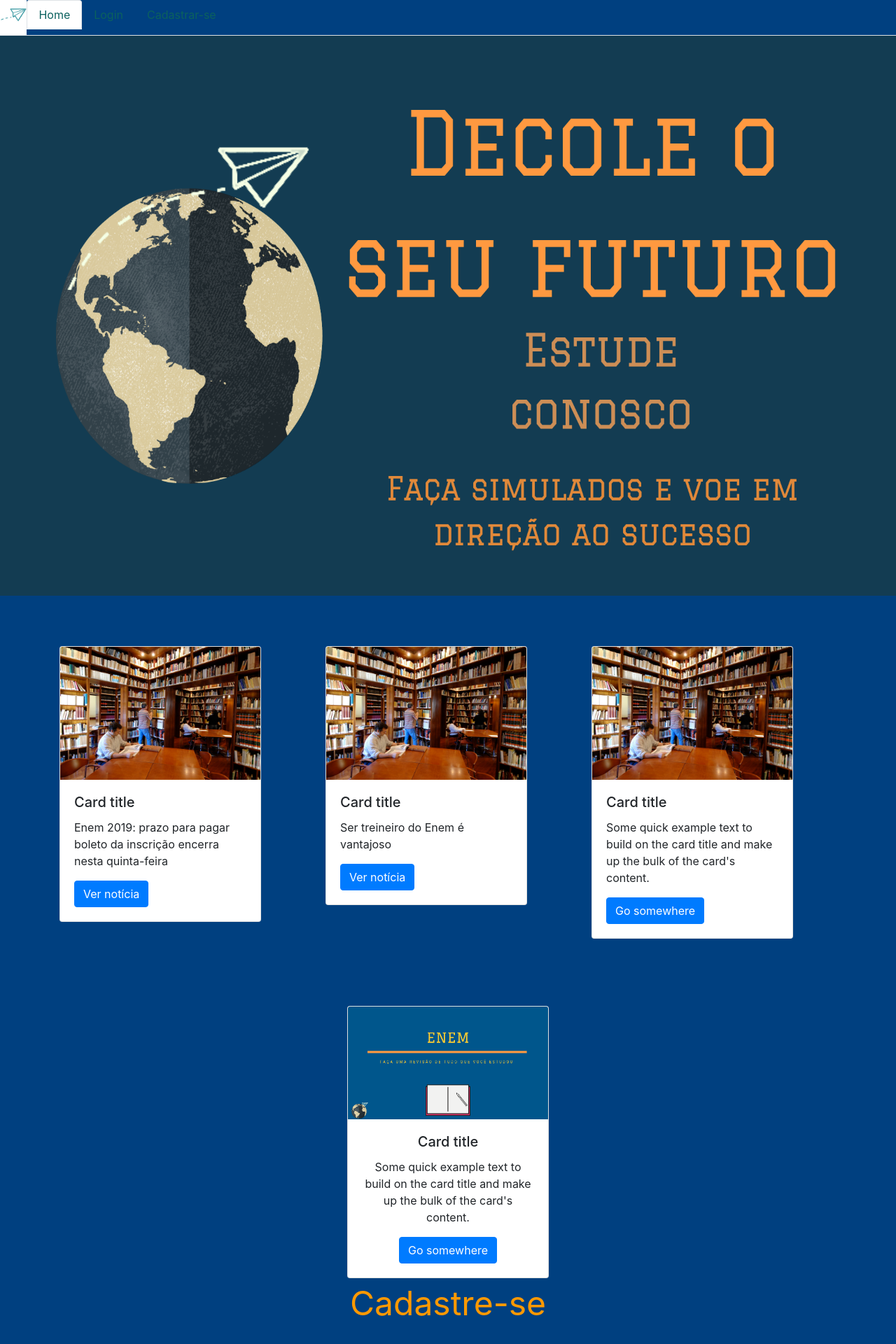
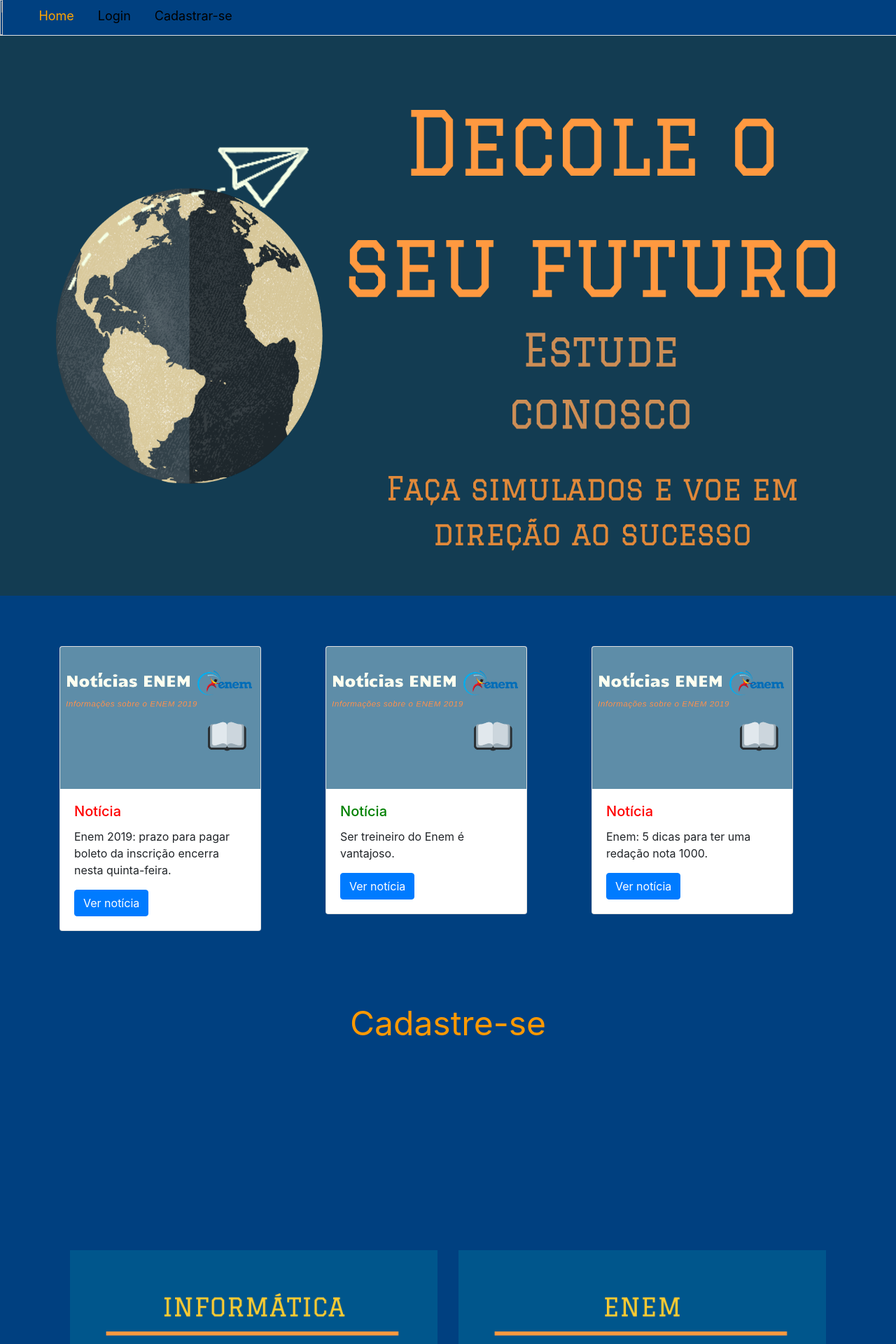
Before and after one commit to Rulian-Farias/tcc3, a PHP site: page / in a window 1280 px wide. Shown: the top 1920 px of the page at 70% size. Run offline with PHP 8.4, Linux system fonts and the light colour scheme; some libraries are stand-ins or nearby versions.

Commit message:
Add files via upload

```diff
--- a/tcc com login/simulados-master/index.php
+++ b/tcc com login/simulados-master/index.php
@@ -41,10 +41,10 @@
     <div class="col-sm">
 
    <div class="card" style="width: 18rem;">
-  <img src="img/noticia1.jpg" class="card-img-top" alt="...">
+  <img src="img/noticia1.png" class="card-img-top" alt="...">
   <div class="card-body">
-    <h5 class="card-title">Card title</h5>
-    <p class="card-text">Enem 2019: prazo para pagar boleto da inscrição encerra nesta quinta-feira</p>
+    <font color="red"><h5 class="card-title">Notícia</h5></font>
+    <p class="card-text">Enem 2019: prazo para pagar boleto da inscrição encerra nesta quinta-feira.</p>
     <a href="https://g1.globo.com/educacao/enem/2019/noticia/2019/05/20/enem-2019-prazo-para-pagar-a-inscricao-encerra-na-quinta-feira.ghtml" class="btn btn-primary">Ver notícia</a>
   </div>
 </div>
@@ -54,10 +54,10 @@
     <div class="col-sm">
 
       <div class="card" style="width: 18rem;">
-  <img src="img/noticia1.jpg" class="card-img-top" alt="...">
+  <img src="img/noticia1.png" class="card-img-top" alt="...">
   <div class="card-body">
-    <h5 class="card-title">Card title</h5>
-    <p class="card-text">Ser treineiro do Enem é vantajoso</p>
+  <font color="green">  <h5 class="card-title">Notícia</h5> </font>
+    <p class="card-text">Ser treineiro do Enem é vantajoso.</p>
     <a href="http://correio.rac.com.br/_conteudo/2019/05/campinas_e_rmc/670474-ser-treineiro-do-enem-e-vantajoso.html" class="btn btn-primary">Ver notícia</a>
   </div>
 </div>
@@ -65,12 +65,12 @@
     </div>
     <div class="col-sm">
 
- <div class="card" style="width: 18rem;">
-  <img src="img/noticia1.jpg " class="card-img-top" alt="...">
+ <div class="card" style="width: 18rem;  ">
+  <img src="img/noticia1.png " width="50%" class="card-img-top" alt="...">
   <div class="card-body">
-    <h5 class="card-title">Card title</h5>
-    <p class="card-text">Some quick example text to build on the card title and make up the bulk of the card's content.</p>
-    <a href="#" class="btn btn-primary">Go somewhere</a>
+    <font color="red"><h5 class="card-title">Notícia</h5></font>
+    <p class="card-text">Enem: 5 dicas para ter uma redação nota 1000.</p>
+    <a href="https://www.metrojornal.com.br/estilo-vida/2019/05/16/enem-dicas-redacao-nota-1000.html" class="btn btn-primary">Ver notícia</a>
   </div>
 </div>
 
@@ -87,14 +87,7 @@
 <center>
 <br><br><br><br>
 
-<div class="card" style="width: 18rem;">
-  <img src="img/enem.png" class="card-img-top" alt="...">
-  <div class="card-body">
-    <h5 class="card-title">Card title</h5>
-    <p class="card-text">Some quick example text to build on the card title and make up the bulk of the card's content.</p>
-    <a href="#" class="btn btn-primary">Go somewhere</a>
-  </div>
-</div>
+
 
 
   <a href="cadastro.php"><font size="9" color="#ff9900"> Cadastre-se </font></button></a>
--- a/tcc com login/simulados-master/menu.php
+++ b/tcc com login/simulados-master/menu.php
@@ -13,23 +13,27 @@
 </head>
 <body>
 
+
 	<ul class="nav nav-tabs">
-    <img src="Design sem nome (3).png" width="3%" height="50px"> <li class="nav-item">
-    <a class="nav-link active" href="index.php"><font color="#0B615E"> Home</font></a>
+    <img src="" width="3%" height="50px">
+
+     <li class="nav-item">
+    <a class="nav-link " href="index.php">
+      <font size="4" color="orange"> Home</font></a>
   </li>
 
 
-    </div>
-  </li>
 
 
-    </div>
-  </li>
+
+
+
   <li class="nav-item">
-    <a class="nav-link" href="login-php_compluido\login-php\login-php\index1.php"><font color="0B615E"> Login </font></a>
+    <a class="nav-link" href="login-php_compluido\login-php\login-php\index1.php">
+      <font size="4" color="black"> Login </font></a>
   </li>
  <li class="nav-item">
-    <a class="nav-link" href="cadastro.php"><font color="0B615E"> Cadastrar-se </font></a>
+    <a class="nav-link" href="cadastro.php"><font size="4" color="black"> Cadastrar-se </font></a>
   </li>
 </ul>
 
```
Also changed, not shown: tcc com login/simulados-master/img/noticia1.jpg, tcc com login/simulados-master/img/noticia1.png (added).
